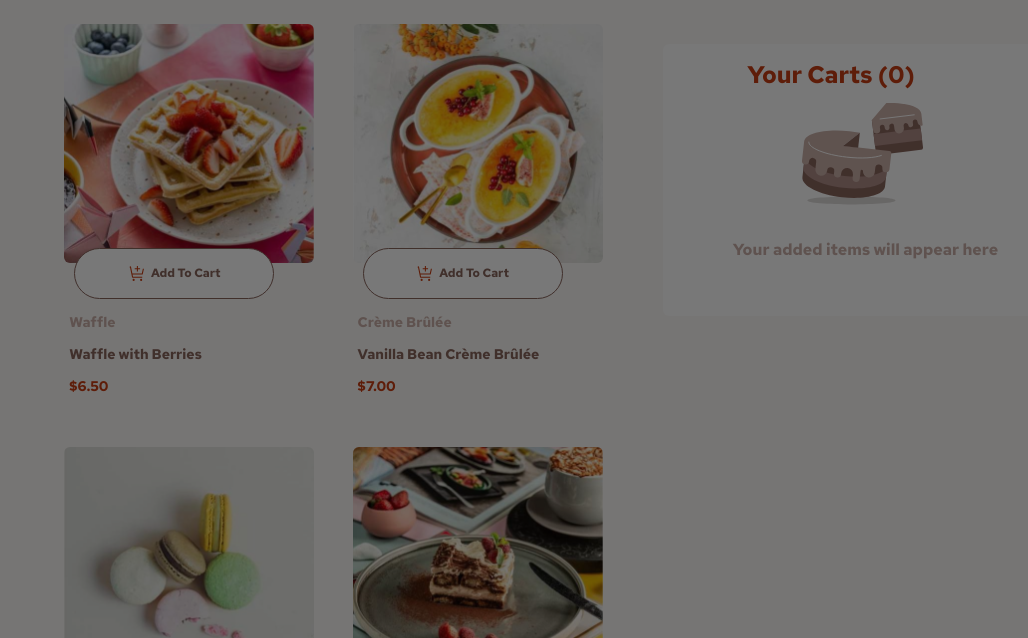
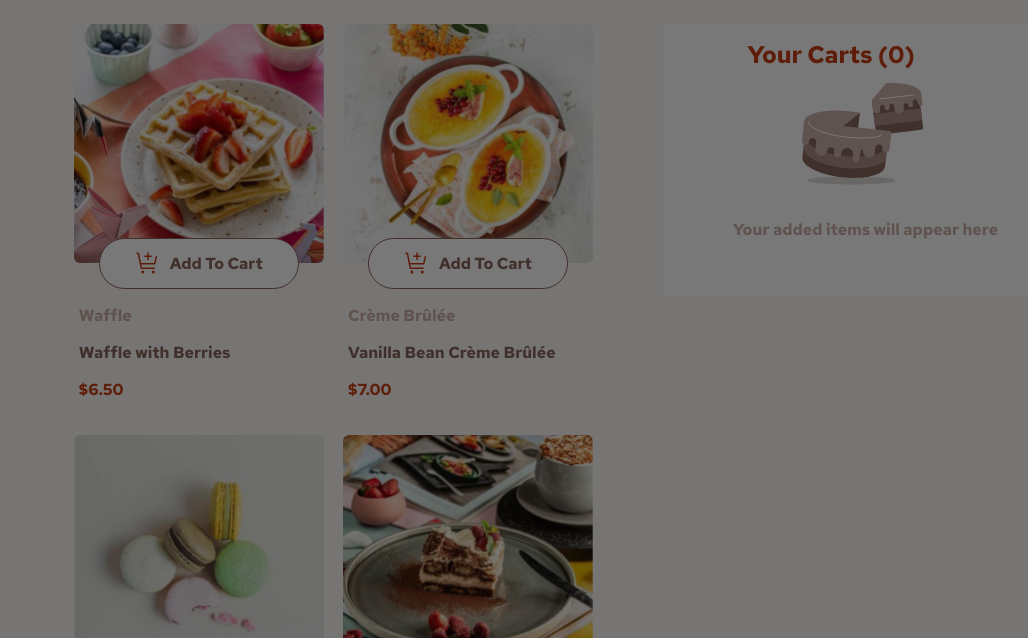
Before and after one commit to fares1583/Product-list-with-cart, a plain HTML site: page index.html in a window 1280 px wide. Shown: the part 162-800 px from the top of the page, without its empty margins (113-1141 px from the left). Drawn offline with Linux system fonts and the light colour scheme.

Commit message:
reomve deepseek

```diff
--- a/style.css
+++ b/style.css
@@ -492,184 +492,3 @@ body {
 
 
 /* deepseek */
-
-/* Existing base styles remain the same */
-* {
-  box-sizing: border-box;
-}
-
-@font-face {
-  font-family: "redHat";
-  src: url("./assets/fonts/RedHatText-VariableFont_wght.ttf");
-}
-
-body {
-  font-family: "redHat", sans-serif;
-  box-sizing: border-box;
-  background-color: hsl(20, 50%, 98%);
-  margin: 0;
-}
-
-.outer-container {
-  padding: 5vw;
-  margin: 2vw 3vw;
-  max-width: 1200px;
-  margin-left: auto;
-  margin-right: auto;
-}
-
-.outer-container h2 {
-  margin-left: 3vw;
-  font-size: clamp(1.5rem, 4vw, 2rem);
-}
-
-/* Modified container and cards section for mobile */
-.container {
-  display: flex;
-  gap: 2vw;
-  justify-content: center;
-  align-items: start;
-  flex-wrap: wrap;
-}
-
-.container .cards {
-  display: grid;
-  grid-template-columns: repeat(auto-fill, minmax(150px, 1fr));
-  gap: 3vw;
-  flex: 2;
-  margin-left: 0;
-  max-width: 100%;
-  width: 100%;
-  justify-content: center;
-}
-
-/* Modified card styles for mobile */
-.container .cards .card {
-  max-width: none;
-  width: 100%;
-  flex: 0 0 calc(50% - 1.5vw); /* Two cards per row with gap */
-}
-
-.container .cards .card img {
-  width: 100%;
-  height: auto;
-  border-radius: 6px;
-}
-
-/* Adjust add-to-cart button for mobile */
-.container .cards .image {
-  background-color: #fff;
-  width: 120px;
-  height: 40px;
-  color: hsl(12, 20%, 44%);
-  border: 1px solid hsl(12, 20%, 44%);
-  border-radius: 30px;
-  display: flex;
-  justify-content: center;
-  align-items: center;
-  gap: 5px;
-  font-weight: 700;
-  position: relative;
-  top: -20px;
-  right: -10px;
-  font-size: 12px;
-  user-select: none;
-  cursor: pointer;
-}
-
-.container .cards .card .add-to-cart {
-  width: 18px;
-}
-
-/* Adjust increment/decrement buttons for mobile */
-.card .inc-decre {
-  background-color: hsl(14, 86%, 42%);
-  color: hsl(20, 50%, 98%);
-  width: 120px;
-  height: 40px;
-  border-radius: 30px;
-  position: relative;
-  top: -20px;
-  right: -10px;
-  display: flex;
-  justify-content: center;
-  align-items: center;
-  gap: 30px;
-  font-size: 12px;
-}
-
-.card .inc-decre .decrement,
-.card .inc-decre .increment {
-  font-size: 16px;
-  font-weight: 300;
-  width: 18px;
-  height: 18px;
-  border-radius: 50%;
-  border: 1px solid hsl(20, 50%, 98%);
-  display: flex;
-  justify-content: center;
-  cursor: pointer;
-  user-select: none;
-  align-items: center;
-  transition: 0.3s;
-}
-
-/* Card info adjustments */
-.container .cards .card .info {
-  font-weight: 700;
-  margin-left: 5px;
-  margin-top: -20px;
-  font-size: 14px;
-}
-
-/* Orders section remains the same */
-.container .orders {
-  padding: 15px;
-  background-color: #fff;
-  display: flex;
-  justify-content: start;
-  align-items: center;
-  flex-direction: column;
-  max-width: 400px;
-  width: 100%;
-  border-radius: 6px;
-  margin-top: 20px;
-}
-
-/* Media Queries for specific adjustments */
-@media (min-width: 480px) and (max-width: 768px) {
-  .container .cards {
-    grid-template-columns: repeat(auto-fill, minmax(200px, 1fr));
-  }
-
-  .container .cards .image,
-  .card .inc-decre {
-    width: 150px;
-    height: 45px;
-  }
-
-  .container .cards .card .info {
-    font-size: 16px;
-  }
-}
-
-@media (min-width: 769px) {
-  .container .cards {
-    display: flex;
-    flex-wrap: wrap;
-    margin-left: 3vw;
-  }
-
-  .container .cards .card {
-    flex: 1 1 200px;
-    max-width: 250px;
-  }
-
-  .container .cards .image,
-  .card .inc-decre {
-    width: 200px;
-    height: 51px;
-  }
-}
-
-/* The rest of your existing CSS remains unchanged */
```
